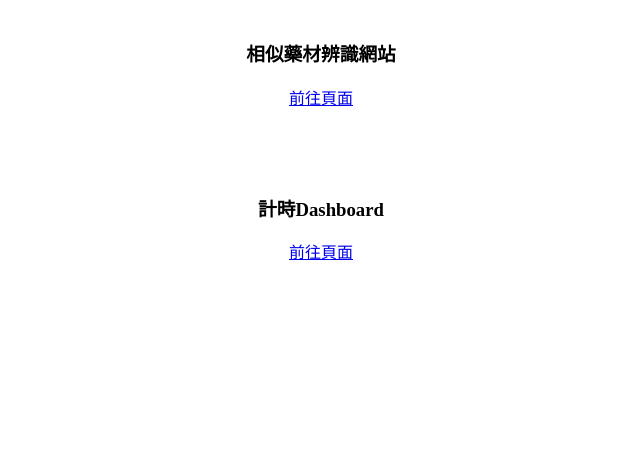
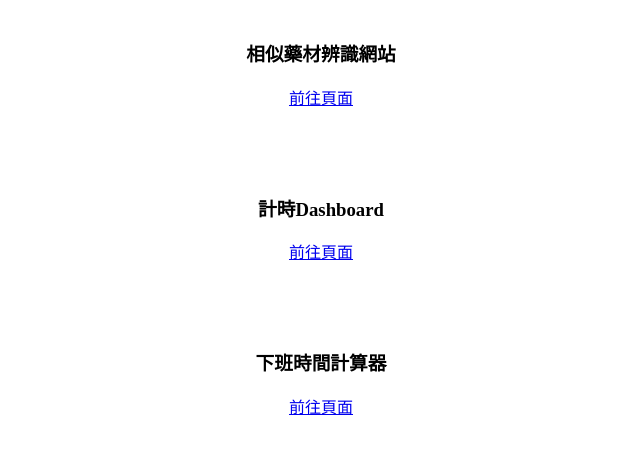
Before and after one commit to timmy2426/timmy2426.github.io, a plain HTML site: page index.html in a window 1280 px wide. Shown: the part 87-540 px from the top of the page, without its empty margins (319-959 px from the left). Drawn offline with Linux system fonts and the light colour scheme.

Commit message:
在首頁增加下班時間計算器連結

```diff
--- a/index.html
+++ b/index.html
@@ -31,6 +31,10 @@
         <h3>計時Dashboard</h3>
         <p><a href="Dashboard/dashboard.html">前往頁面</a></p>
     </div>
+    <div>
+        <h3>下班時間計算器</h3>
+        <p><a href="off-duty-calculator.html">前往頁面</a></p>
+    </div>
 </body>
 
 </html>
```
Also changed, not shown: off-duty-calculator.html (renamed from off-duty calculator.html, +1 -1 lines).
